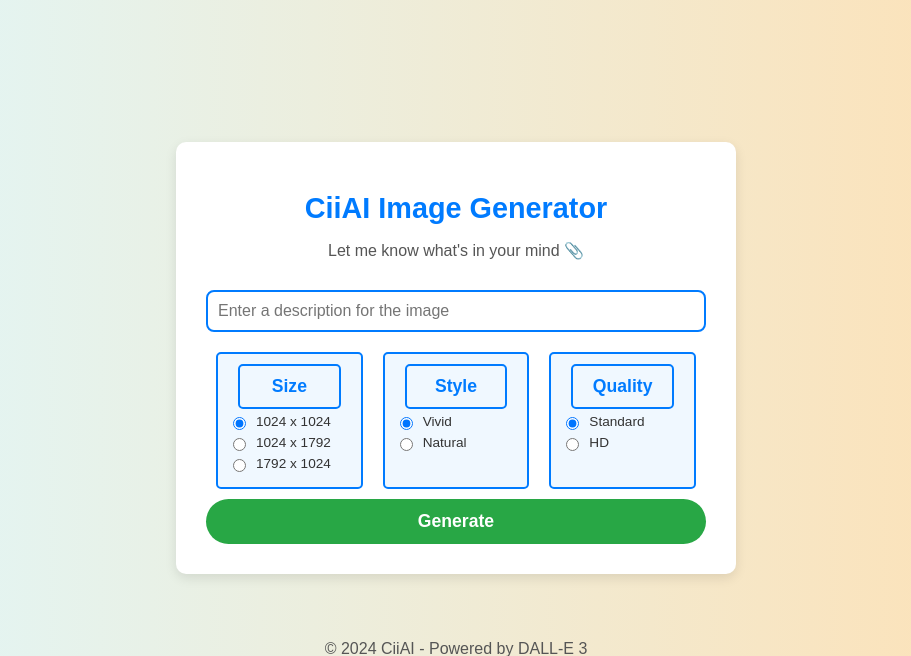
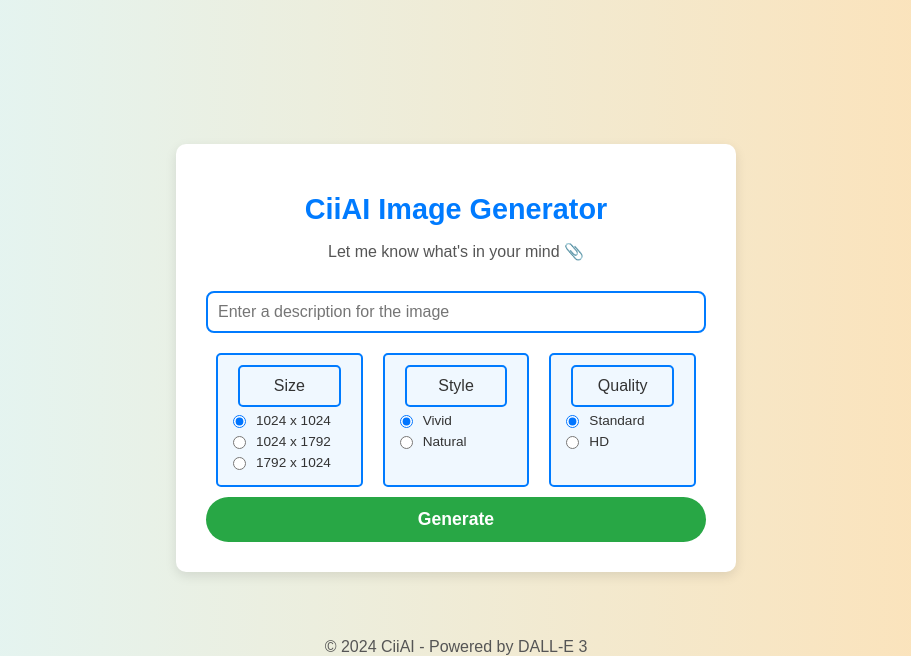
Before and after one commit to janiscirulis/JCU-WebApp-DALL-e, a Flask app: page / in a window 1280 px wide. Shown: the top 656 px of the page, without its empty margins (184-1095 px from the left). Run offline with Flask 3, Linux system fonts and the light colour scheme.

Commit message:
Update index.html

```diff
--- a/templates/index.html
+++ b/templates/index.html
@@ -51,10 +51,10 @@
             background-color: #f0f8ff; /* Light background color */
         }
         .option-header {
-            font-size: 1.1rem;  /* Increased font size for better visibility */
-            color: #007bff;     /* Changed color to match the theme */
-            font-weight: bold;   /* Make the text bold */
-            margin-top: 10px;   /* Slight margin for spacing */
+            font-size: 1rem;  /* Neutral font size */
+            color: #333;      /* Neutral color */
+            font-weight: normal; /* Normal weight */
+            margin-top: 0;   /* No top margin */
             text-align: center;  /* Center the header text */
             padding: 5px;       /* Padding for better spacing */
         }
```
